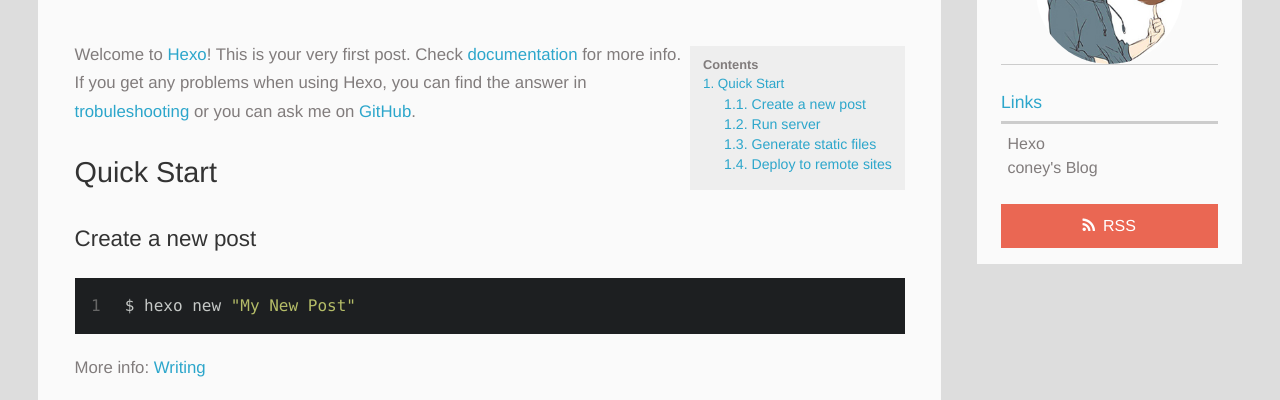
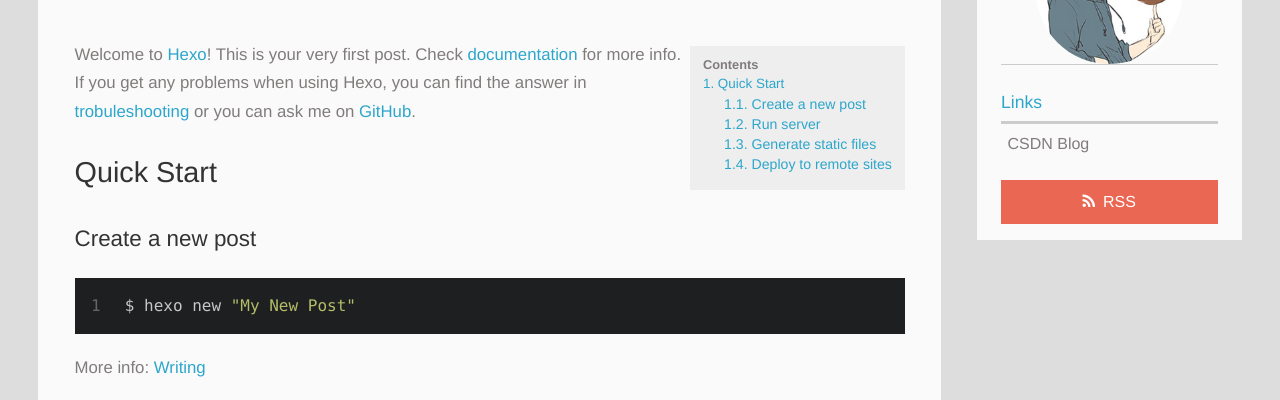
Before and after one commit to hellsam/hellsam.github.io, a plain HTML site: page 2015/01/16/hello-world/index.html in a window 1280 px wide. Shown: the part 344-744 px from the top of the page. Drawn offline with Linux system fonts and the light colour scheme; a script that the page names is missing.

Commit message:
Site updated: 2015-01-17 15:51:49

```diff
--- a/2015/01/16/hello-world/index.html
+++ b/2015/01/16/hello-world/index.html
@@ -168,8 +168,7 @@
   <div class="linkslist">
   <p class="asidetitle">Links</p>
     <ul>
-      <li><a href="http://hexo.io" target="_blank" title="Hexo">Hexo</a></li>
-      <li><a href="http://gengbiao.me" target="_blank" title="coney">coney's Blog</a></li>
+      <li><a href="http://blog.csdn.net/qp23401" target="_blank" title="CSDN">CSDN Blog</a></li>
     </ul>
 </div>
 
```
Also changed, not shown: index.html (+1 -2 lines).
